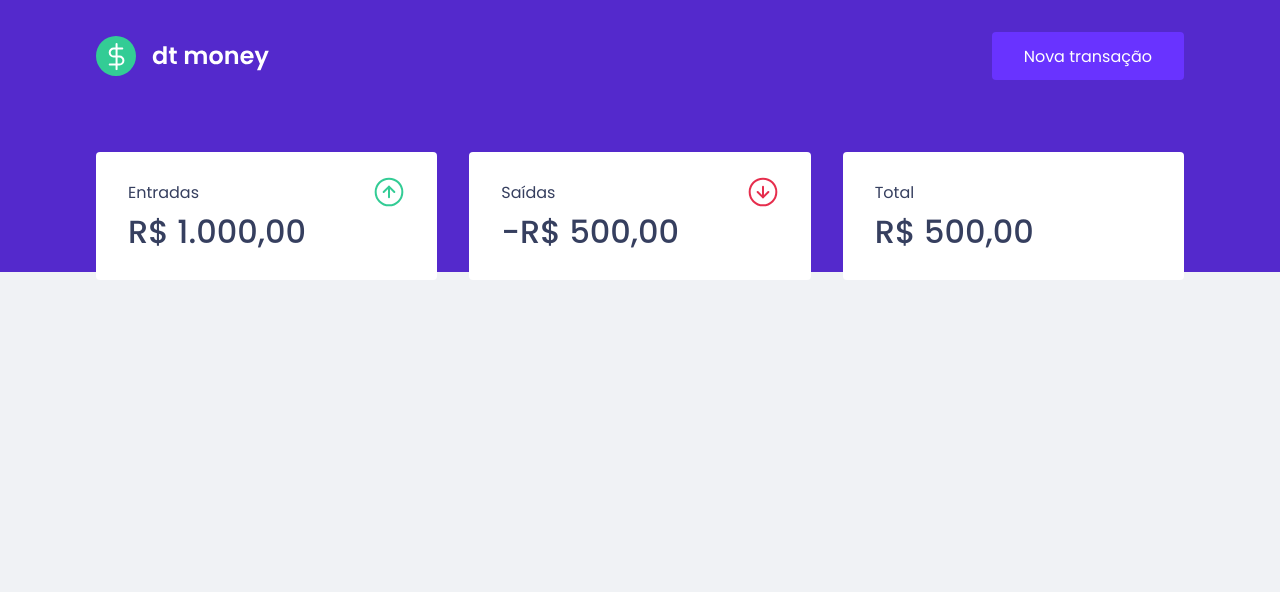
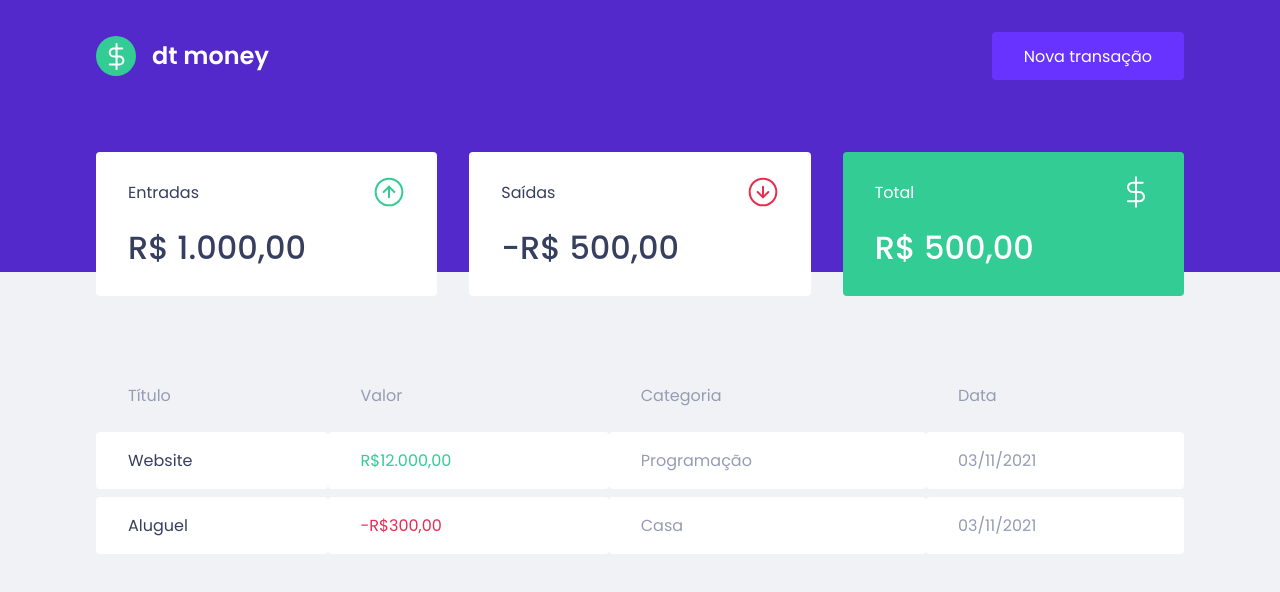
Before and after one commit to wfilho91/dtmoney-ignite, a React (Create React App) app: page / in a window 1280 px wide. Shown: the top 592 px of the page. Built offline with nearby package versions, Linux system fonts and the light colour scheme.

Commit message:
Add TransactionsTable

```diff
--- a/src/components/Dashboard/index.tsx
+++ b/src/components/Dashboard/index.tsx
@@ -1,10 +1,12 @@
 import { Summary } from "components/Summary";
+import { TransactionsTable } from "components/TransactionsTable";
 import { Container } from "./style";
 
 export function Dashboard(){
   return(
     <Container>
       <Summary />
+      <TransactionsTable />
     </Container>
   )
 }
--- a/src/components/Summary/index.tsx
+++ b/src/components/Summary/index.tsx
@@ -20,7 +20,7 @@ export function Summary() {
         </header>
         <strong>-R$ 500,00</strong>
       </div>
-      <div>
+      <div className="highlight-background">
         <header>
           <p>Total</p>
           <img src={totalImg} alt="Total" />
--- a/src/components/Summary/style.ts
+++ b/src/components/Summary/style.ts
@@ -19,10 +19,16 @@ export const Container = styled.div`
     }
 
     strong{
+      display: block;
       margin-top:1rem;
       font-size: 2rem;
       font-weight: 500;
       line-height:3rem;
     }
+
+    &.highlight-background{
+      background: var(--green);
+      color: #fff;
+    }
   }
 `
--- /dev/null
+++ b/src/components/TransactionsTable/index.tsx
@@ -0,0 +1,32 @@
+import { Container } from './style'
+
+export function TransactionsTable() {
+  return (
+    <Container>
+      <table>
+        <thead>
+          <tr>
+            <th>Título</th>
+            <th>Valor</th>
+            <th>Categoria</th>
+            <th>Data</th>
+          </tr>
+        </thead>
+        <tbody>
+          <tr>
+            <td>Website</td>
+            <td className="deposit">R$12.000,00</td>
+            <td>Programação</td>
+            <td>03/11/2021</td>
+          </tr>
+          <tr>
+            <td>Aluguel</td>
+            <td className="withdraw">-R$300,00</td>
+            <td>Casa</td>
+            <td>03/11/2021</td>
+          </tr>
+        </tbody>
+      </table>
+    </Container>
+  )
+}
--- /dev/null
+++ b/src/components/TransactionsTable/style.ts
@@ -0,0 +1,36 @@
+import styled from 'styled-components'
+
+export const Container = styled.div`
+  margin-top:4rem;
+
+  table{
+    width:100%;
+    border-spacing: 0 0.5rem;
+
+    th{
+      color:var(--text-body);
+      font-weight: 400;
+      padding: 1rem 2rem;
+      text-align: left;
+      line-height:1.5rem;
+    }
+
+    td{
+      padding: 1rem 2rem;
+      border: 0;
+      background: var(--shape);
+      color:var(--text-body);
+      border-radius: 0.25rem;
+
+      &:first-child {
+        color:var(--text-title);
+      }
+      &.deposit{
+        color:var(--green);
+      }
+      &.withdraw{
+        color:var(--red);
+      }
+    }
+  }
+`
```
